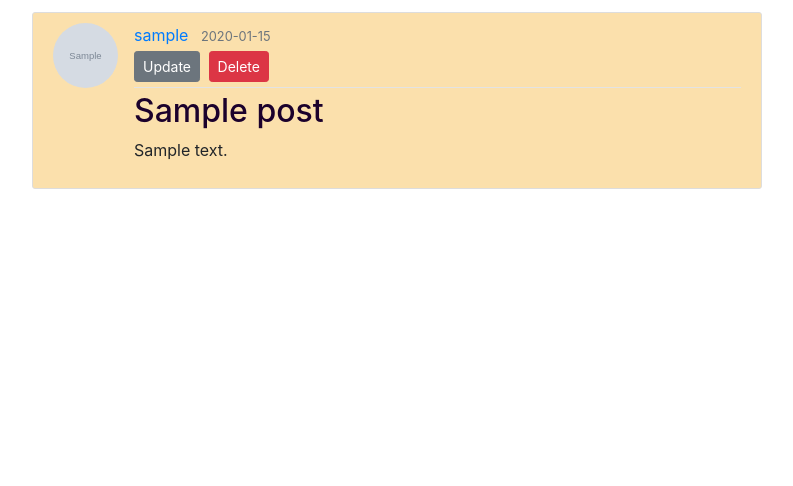
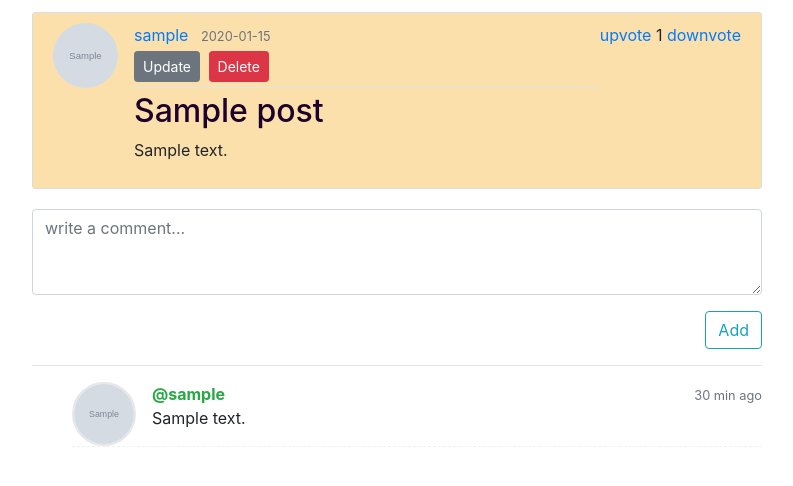
Before and after one commit to palvaibhav/go-blog, a Flask app: page /post/1 in a window 1280 px wide. Shown: the part 56-542 px from the top of the page, without its empty margins (243-1036 px from the left). Run offline with Flask 2, Linux system fonts and the light colour scheme; a user stored in the database is signed in; tables that the repository leaves empty hold one stand-in row (values such as "Sample post"); grey boxes marked "Sample" are stand-in pictures; some libraries are stand-ins or nearby versions.

Commit message:
Added comment system

```diff
--- a/goblog/posts/forms.py
+++ b/goblog/posts/forms.py
@@ -2,7 +2,13 @@ from flask_wtf import FlaskForm
 from wtforms import StringField, SubmitField, TextAreaField
 from wtforms.validators import DataRequired
 
+
 class PostForm(FlaskForm):
-    title = StringField('Title',validators=[DataRequired()])
-    content = TextAreaField('Content',validators=[DataRequired()])
-    submit = SubmitField('Post')
+    title = StringField("Title", validators=[DataRequired()])
+    content = TextAreaField("Content", validators=[DataRequired()])
+    submit = SubmitField("Post")
+
+
+class CommentForm(FlaskForm):
+    comment_body = TextAreaField("Write a comment :-", validators=[DataRequired()])
+    submit = SubmitField("Add")
--- a/goblog/posts/routes.py
+++ b/goblog/posts/routes.py
@@ -1,30 +1,53 @@
-from flask import (render_template, url_for, flash,
-                   redirect, request, abort, Blueprint)
+from flask import render_template, url_for, flash, redirect, request, abort, Blueprint
 from flask_login import current_user, login_required
 from goblog import db
-from goblog.models import Post
-from goblog.posts.forms import PostForm
+from goblog.models import Post, Comment
+from goblog.posts.forms import PostForm, CommentForm
 
-posts = Blueprint('posts', __name__)
+posts = Blueprint("posts", __name__)
 
-@posts.route('/post/new',methods=['GET','POST'])
+
+@posts.route("/post/new", methods=["GET", "POST"])
 @login_required
 def new_post():
     form = PostForm()
     if form.validate_on_submit():
-        post = Post(title=form.title.data,content=form.content.data,author=current_user)
+        post = Post(
+            title=form.title.data, content=form.content.data, author=current_user
+        )
         db.session.add(post)
         db.session.commit()
-        flash('Your Post has been created!','success')
-        return redirect(url_for('main.home'))
-    return render_template('create_post.html',title='New Post',form=form,legend='New Post')
+        flash("Your Post has been created!", "success")
+        return redirect(url_for("main.home"))
+    return render_template(
+        "create_post.html", title="New Post", form=form, legend="New Post"
+    )
 
-@posts.route('/post/<int:post_id>')
+
+@posts.route("/post/<int:post_id>", methods=["GET", "POST"])
 def post(post_id):
+    form = CommentForm()
+    if form.validate_on_submit():
+        newComment = Comment(
+            body=form.comment_body.data, user_id=current_user.id, post_id=post_id
+        )
+        db.session.add(newComment)
+        db.session.commit()
+        return redirect(url_for("posts.post", post_id=post_id))
     post = Post.query.get_or_404(post_id)
-    return render_template('post.html',title=post.title,post=post)
+    comments = post.comments
+    count_of_comments = Comment.query.filter_by(post_id=post_id).count()
+    return render_template(
+        "post.html",
+        title=post.title,
+        post=post,
+        form=form,
+        comments=comments,
+        count_of_comments=count_of_comments,
+    )
 
-@posts.route('/post/<int:post_id>/update',methods=['GET','POST'])
+
+@posts.route("/post/<int:post_id>/update", methods=["GET", "POST"])
 @login_required
 def update_post(post_id):
     post = Post.query.get_or_404(post_id)
@@ -35,14 +58,17 @@ def update_post(post_id):
         post.title = form.title.data
         post.content = form.content.data
         db.session.commit()
-        flash('Your post has been updated!','success')
-        return redirect(url_for('posts.post',post_id=post.id))
-    elif request.method == 'GET':
+        flash("Your post has been updated!", "success")
+        return redirect(url_for("posts.post", post_id=post.id))
+    elif request.method == "GET":
         form.title.data = post.title
         form.content.data = post.content
-    return render_template('create_post.html',title='Update Post',form=form,legend='Update Post')
+    return render_template(
+        "create_post.html", title="Update Post", form=form, legend="Update Post"
+    )
 
-@posts.route('/post/<int:post_id>/delete',methods=['POST'])
+
+@posts.route("/post/<int:post_id>/delete", methods=["POST"])
 @login_required
 def delete_post(post_id):
     post = Post.query.get_or_404(post_id)
@@ -50,5 +76,22 @@ def delete_post(post_id):
         abort(403)
     db.session.delete(post)
     db.session.commit()
-    flash('Your post has been deleted!','success')
-    return redirect(url_for('main.home'))
+    flash("Your post has been deleted!", "success")
+    return redirect(url_for("main.home"))
+
+
+@posts.route("/upvote/<int:post_id>")
+@login_required
+def upvote(post_id):
+    post = Post.query.filter_by(id=post_id).first()
+    current_user.upvote_post(post)
+    print(request.form)
+    return redirect(url_for("main.home"))
+
+
+@posts.route("/downvote/<int:post_id>")
+@login_required
+def downvote(post_id):
+    post = Post.query.filter_by(id=post_id).first()
+    current_user.downvote_post(post)
+    return redirect(url_for("main.home"))
--- a/goblog/static/style.css
+++ b/goblog/static/style.css
@@ -29,8 +29,8 @@ h6 {
   font-weight: 500;
 }
 
-.make-center{
-  margin : 20px auto;
+.make-center {
+  margin: 20px auto;
 }
 .content-section {
   background: #fbe0ac;
@@ -62,7 +62,7 @@ a.article-title:hover {
 .article-metadata {
   padding-bottom: 1px;
   margin-bottom: 4px;
-  border-bottom: 1px solid #e3e3e3
+  border-bottom: 1px solid #e3e3e3;
 }
 
 .article-metadata a:hover {
@@ -86,3 +86,24 @@ a.article-title:hover {
 .account-heading {
   font-size: 2.5rem;
 }
+
+.comment-wrapper .panel-body {
+  max-height: 650px;
+  overflow: auto;
+}
+
+.comment-wrapper .media-list .media img {
+  width: 64px;
+  height: 64px;
+  border: 2px solid #e5e7e8;
+}
+
+.comment-wrapper .media-list .media {
+  border-bottom: 1px dashed #efefef;
+  margin-bottom: 25px;
+}
+
+.comment-img {
+  height: 20px;
+  width: 20px;
+}
--- a/goblog/templates/post.html
+++ b/goblog/templates/post.html
@@ -6,11 +6,13 @@
         src="{{ url_for('static',filename='profile_pics/' + post.author.image_file) }}">
     <div class="media-body">
         <div class="article-metadata">
-            <a class="mr-2" href="{{ url_for('users.user_posts',username=post.author.username) }}">{{ post.author.username }}</a>
+            <a class="mr-2"
+                href="{{ url_for('users.user_posts',username=post.author.username) }}">{{ post.author.username }}</a>
             <small class="text-muted">{{ post.date_posted.strftime('%Y-%m-%d') }}</small>
             {% if post.author == current_user %}
             <div>
-                    <a class="btn btn-secondary btn-sm mt-1 mb-1" href="{{ url_for('posts.update_post', post_id=post.id) }}">Update</a>
+                <a class="btn btn-secondary btn-sm mt-1 mb-1"
+                    href="{{ url_for('posts.update_post', post_id=post.id) }}">Update</a>
                 <button type="button" class="btn btn-danger btn-sm m-1" data-toggle="modal"
                     data-target="#deleteModal">Delete</button>
             </div>
@@ -19,7 +21,53 @@
         <h2 class="article-title">{{ post.title }}</h2>
         <p class="article-content">{{ post.content }}</p>
     </div>
+    <div>
+        <a href="{{ url_for('posts.upvote',post_id=post.id) }}">upvote</a>
+        <span>{{ post.upvotes_count }}</span>
+        <a href="{{ url_for('posts.downvote',post_id=post.id) }}">downvote</a>
+    </div>
 </article>
+<div class="row bootstrap snippets">
+    <div class="col-md-12 col-md-offset-2 col-sm-12">
+        <div class="comment-wrapper">
+            <div class="panel panel-info">
+                <div class="panel-body">
+                    {% if current_user.is_authenticated %}
+                    <form action="{{ url_for('posts.post',post_id=post.id) }}" method="POST">
+                        {{ form.hidden_tag() }}
+                        <fieldset class="form-group">
+                            {{ form.comment_body(class="form-control",placeholder="write a comment...",rows="3") }}
+                        </fieldset>
+                        <div class="form-group">
+                            {{ form.submit(class="btn btn-outline-info float-right") }}
+                        </div>
+                    </form>
+                    <div class="clearfix"></div>
+                    <hr>
+                    {% endif %}
+                    <ul class="media-list">
+                        {% for comment in comments %}
+                        <li class="media">
+                            <a href="#" class="float-left">
+                                <img src="{{ url_for('static', filename='profile_pics/' + comment.author.image_file) }}"
+                                    alt="" class="rounded-circle article-img">
+                            </a>
+                            <div class="media-body">
+                                <span class="text-muted float-right">
+                                    <small class="text-muted">30 min ago</small>
+                                </span>
+                                <strong class="text-success">@{{ comment.author.username }}</strong>
+                                <p>{{ comment.body }}</p>
+                            </div>
+                        </li>
+                        {% endfor %}
+                    </ul>
+                </div>
+            </div>
+        </div>
+
+    </div>
+</div>
 <!-- Modal -->
 <div class="modal fade" id="deleteModal" tabindex="-1" role="dialog" aria-labelledby="deleteModalLabel"
     aria-hidden="true">
```
Also changed, not shown: goblog/main/routes.py (+0 -16 lines), goblog/models.py (+12 -0 lines), goblog/templates/home.html (+7 -4 lines).
